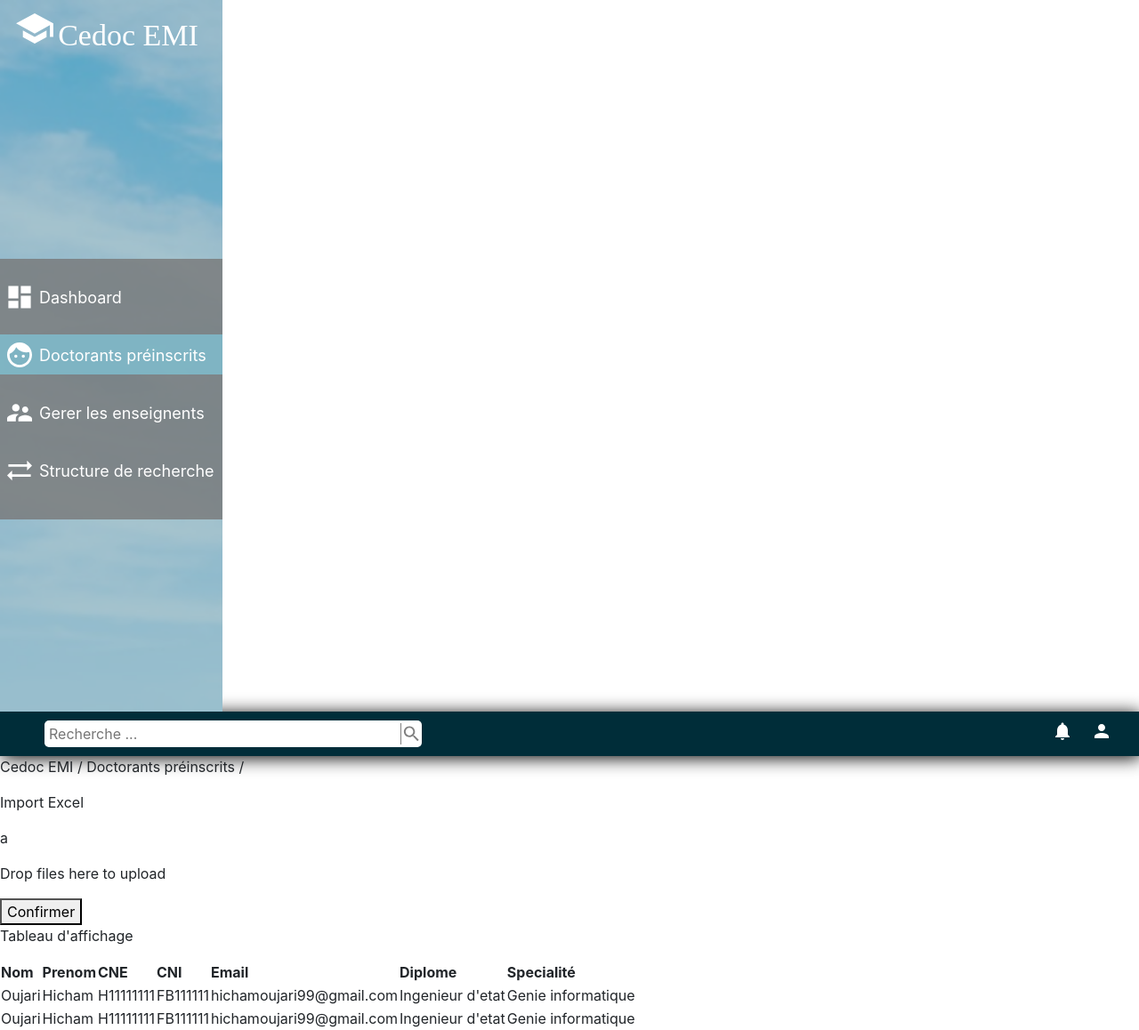
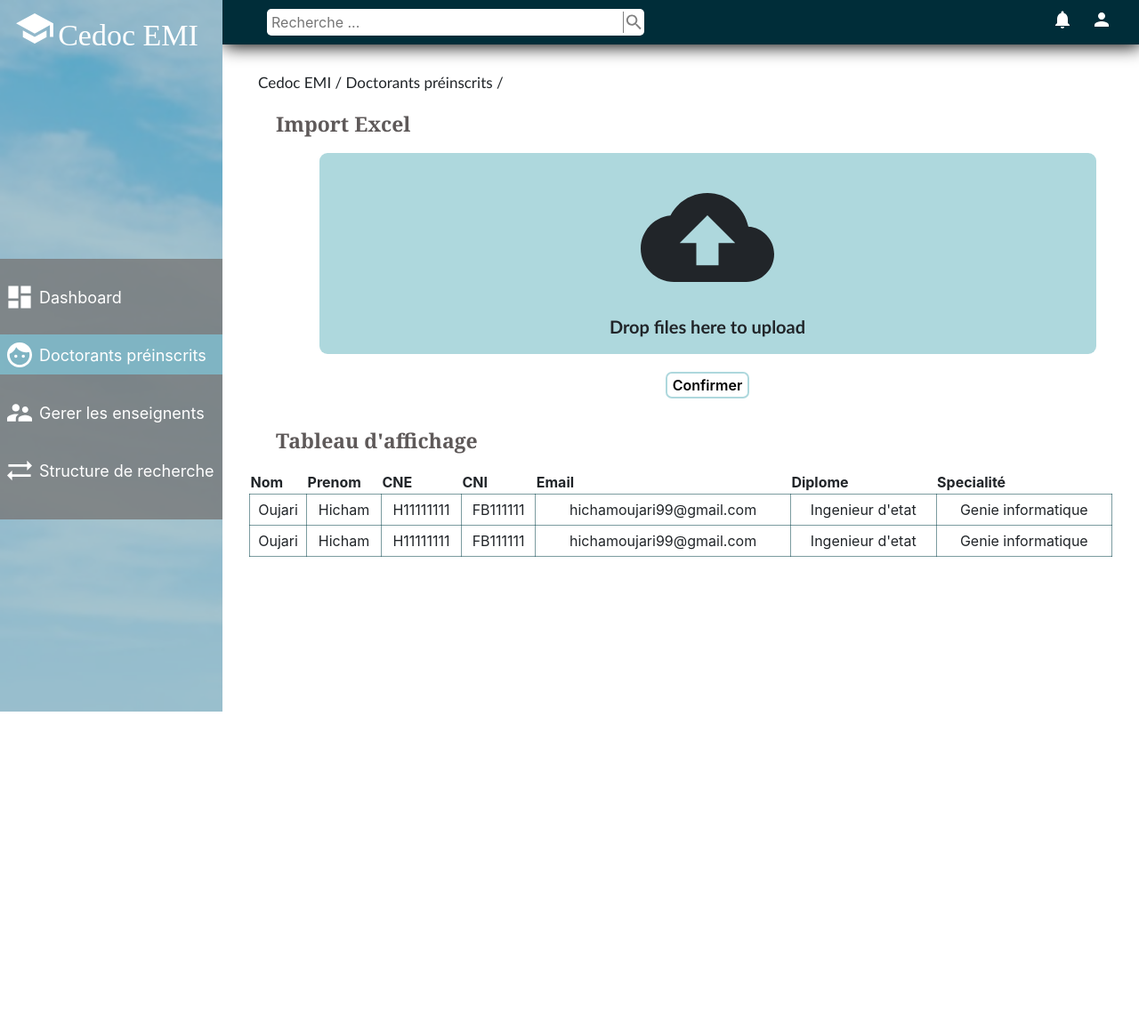
Before and after one commit to HichamOujari/Cedoc, a React (Create React App) app in the folder front-end/: page /admin/doctorants in a window 1280 px wide. Shown: the whole page at 89% size. After the commit the page ends 800 px from the top, so only its background shows below. Built offline with nearby package versions, Linux system fonts and the light colour scheme.

Commit message:
by hicham

```diff
--- a/front-end/package.json
+++ b/front-end/package.json
@@ -3,6 +3,8 @@
   "version": "0.1.0",
   "private": true,
   "dependencies": {
+    "@material-ui/core": "^4.11.3",
+    "@material-ui/icons": "^4.11.2",
     "@testing-library/jest-dom": "^5.11.9",
     "@testing-library/react": "^11.2.5",
     "@testing-library/user-event": "^12.8.3",
--- a/front-end/src/components/admin/listDoctorants.js
+++ b/front-end/src/components/admin/listDoctorants.js
@@ -1,6 +1,8 @@
 import React, { Component } from 'react';
+import style from "./style/ListDoctorant.css"
 import Nav from "./nav.js"
 import SideBar from "./sideBar.js"
+import CloudUploadIcon from '@material-ui/icons/CloudUpload';
 export default class ListDoctorant extends Component {
   render() {
     return (
@@ -16,7 +18,7 @@ export default class ListDoctorant extends Component {
               document.getElementById("ExcelInput").click()
             }} className="Upload">
                 <input type="file" hidden id="ExcelInput"/>
-                <p className="Icon">a</p>
+                <CloudUploadIcon className="Icon"/>
                 <p className="text">Drop files here to upload</p>
               </div>
               <button className="SubmitImport">Confirmer</button>
@@ -24,7 +26,6 @@ export default class ListDoctorant extends Component {
             <div className="AfficheTable">
               <p className="title">Tableau d'affichage</p>
               <table>
-                <thead>
                 <tr>
                   <th>Nom</th>
                   <th>Prenom</th>
@@ -34,7 +35,6 @@ export default class ListDoctorant extends Component {
                   <th>Diplome</th>
                   <th>Specialité</th>
                 </tr>
-                </thead>
                 <tbody>
                   <tr>
                     <td>Oujari</td>
@@ -55,9 +55,7 @@ export default class ListDoctorant extends Component {
                     <td>Genie informatique</td>
                   </tr>
                 </tbody>
-                <tfoot>
-
-                </tfoot>
+                <tfoot></tfoot>
               </table>
             </div>
           </div>
```
Lines whose indentation alone changed are shown as unchanged.
